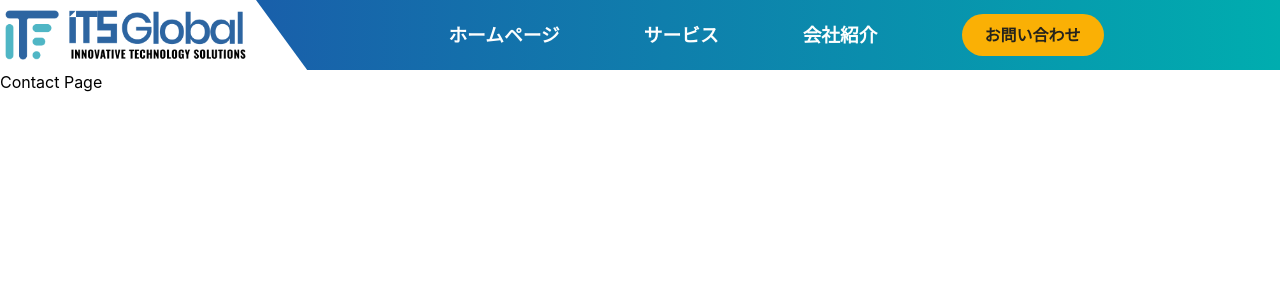
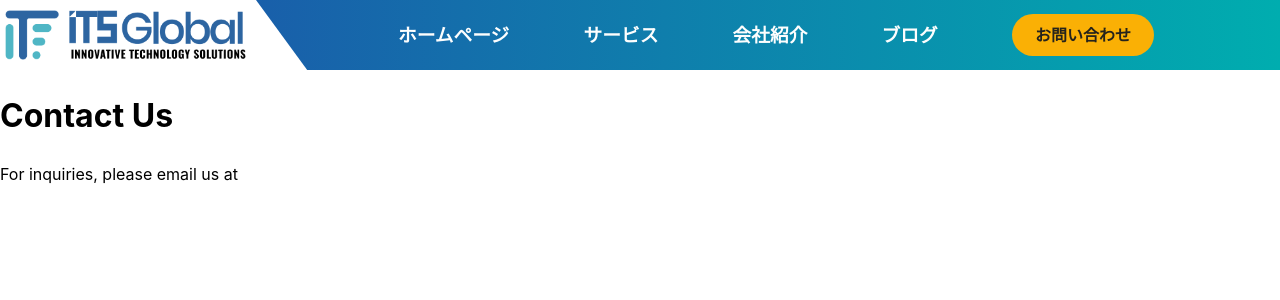
Before and after one commit to ryoww/ITS_Global_JP, a React (Vite) app: page /ITS_Global_JP/contact in a window 1280 px wide. Shown: the top 300 px of the page. Built offline with nearby package versions, Linux system fonts and the light colour scheme.

Commit message:
Add new pages and update routing in the application
- Introduced About, DxSolution, FlutterAndHybrid, and SapAndErp pages.
- Updated App component to include new routes.
- Enhanced Header component with a logo.
- Created responsive hooks for better layout management.

```diff
--- a/src/App.tsx
+++ b/src/App.tsx
@@ -5,6 +5,8 @@ import About from "./pages/About";
 import DxSolution from "./pages/services/DxSolution";
 import FlutterAndHybrid from "./pages/services/FlutterAndHybrid";
 import SapAndErp from "./pages/services/SapAndErp";
+import Blog from "./pages/Blog";
+import Contact from "./pages/Contact";
 
 const App: React.FC = () => {
     return (
@@ -25,7 +27,8 @@ const App: React.FC = () => {
                         path="/services/sap-and-erp"
                         element={<SapAndErp />}
                     />
-                    <Route path="/contact" element={<div>Contact Page</div>} />
+                    <Route path="/blog" element={<Blog />} />
+                    <Route path="/contact" element={<Contact />} />
                 </Route>
             </Routes>
         </>
--- a/src/components/HeaderPc.tsx
+++ b/src/components/HeaderPc.tsx
@@ -16,7 +16,7 @@ const HeaderPc: React.FC = () => {
 
     return (
         <Flex justify="center" align="center" w="100%">
-            <Flex justify="space-between" align="center" w="65%">
+            <Flex justify="space-between" align="center" w="75%">
                 {/* ────────── ホームページ ────────── */}
                 <Link to="/" style={{ textDecoration: "none" }}>
                     <h3
@@ -130,6 +130,31 @@ const HeaderPc: React.FC = () => {
                     </h3>
                 </Link>
 
+                {/* ────────── ブログ ────────── */}
+                <Link to="/blog" style={{ textDecoration: "none" }}>
+                    <h3
+                        style={{
+                            color: isActive("/blog")
+                                ? accentColor
+                                : defaultColor,
+                            borderBottom: isActive("/blog")
+                                ? `2px solid ${accentColor}`
+                                : "none",
+                            transition: "all 0.3s ease",
+                        }}
+                        onMouseOver={(e) =>
+                            (e.currentTarget.style.color = accentColor)
+                        }
+                        onMouseOut={(e) =>
+                            (e.currentTarget.style.color = isActive("/blog")
+                                ? accentColor
+                                : defaultColor)
+                        }
+                    >
+                        ブログ
+                    </h3>
+                </Link>
+
                 {/* ────────── お問い合わせ ────────── */}
                 <Button
                     component={Link}
--- a/src/hooks/useResponsive.ts
+++ b/src/hooks/useResponsive.ts
@@ -5,7 +5,8 @@ const useResponsive = () => {
 
     return {
         isPhone: width <= 900,
-        isPC: width > 900,
+        isTablet: width > 900 && width <= 1535,
+        isPC: width > 1535,
     };
 };
 
--- /dev/null
+++ b/src/pages/Blog.tsx
@@ -0,0 +1,9 @@
+const Blog: React.FC = () => {
+    return (
+        <>
+            <h1>Blog Page</h1>
+        </>
+    );
+};
+
+export default Blog;
```
